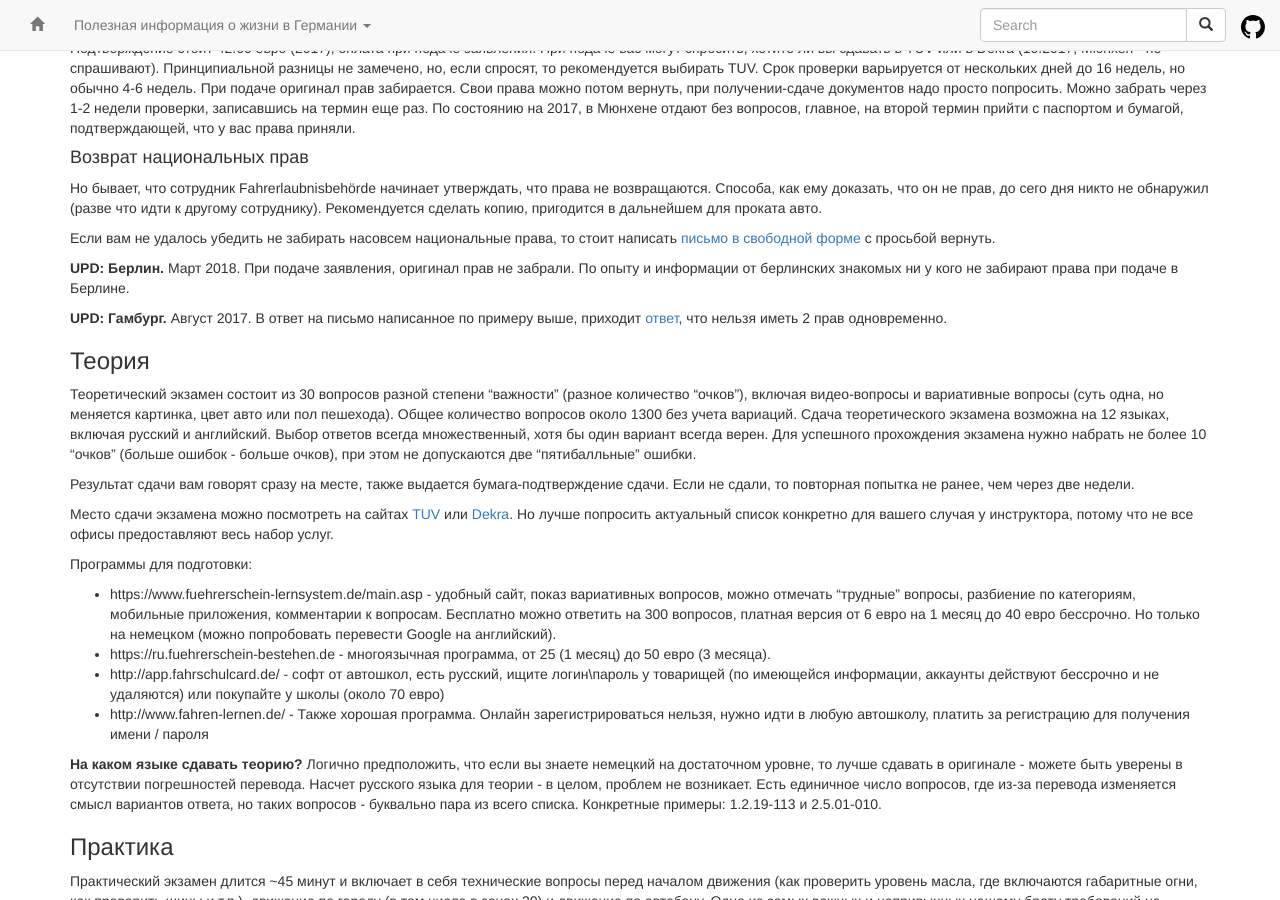
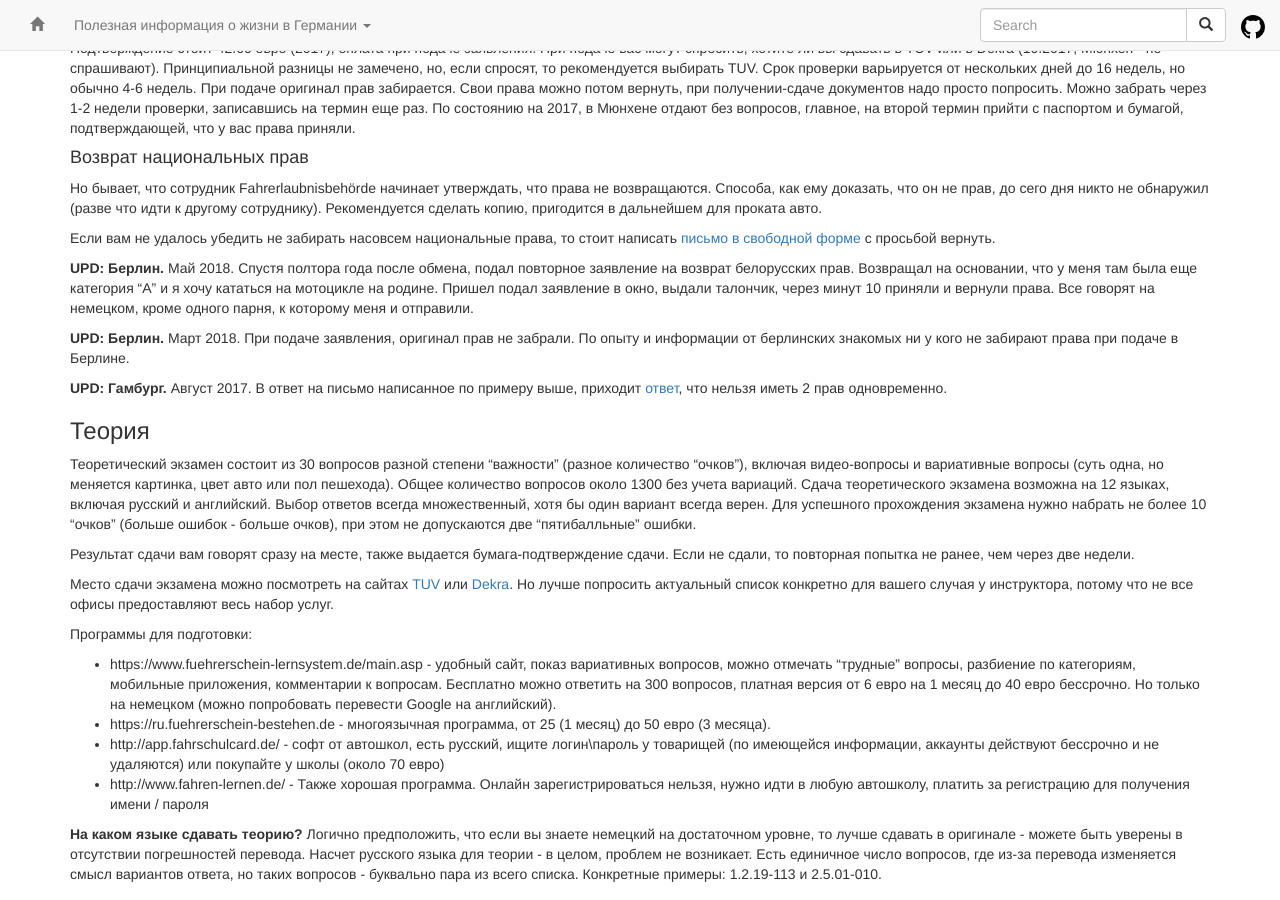
Before and after one commit to ru-de/faq, a Jekyll site: the page built from pages/Авто.md, in a window 1280 px wide and 900 px high, scrolled down 1605 px. Built offline with Jekyll 4.4.1, drawn with Linux system fonts in a browser that asks for light colours; nearby versions of some CDN libraries.

Commit message:
Travis #788: sync github pages

```diff
--- a/pages/Авто.md
+++ b/pages/Авто.md
@@ -72,6 +72,8 @@ A: Скорее всего есть, для этого рекомендуетс
 Но бывает, что сотрудник Fahrerlaubnisbehörde начинает утверждать, что права не возвращаются. Способа, как ему доказать, что он не прав, до сего дня никто не обнаружил (разве что идти к другому сотруднику). Рекомендуется сделать копию, пригодится в дальнейшем для проката авто.
 
 Если вам не удалось убедить не забирать насовсем национальные права, то стоит написать [письмо в свободной форме](https://github.com/ru-de/faq/blob/master/files/DrivingLicenseReturnTemplate.md) с просьбой вернуть.
+
+**UPD: Берлин.** Май 2018. Спустя полтора года после обмена, подал повторное заявление на возврат белорусских прав. Возвращал на основании, что у меня там была еще категория "А" и я хочу кататься на мотоцикле на родине. Пришел подал заявление в окно, выдали талончик, через минут 10 приняли и вернули права. Все говорят на немецком, кроме одного парня, к которому меня и отправили.
 
 **UPD: Берлин.** Март 2018. При подаче заявления, оригинал прав не забрали. По опыту и информации от берлинских знакомых ни у кого не забирают права при подаче в Берлине.
 
```
